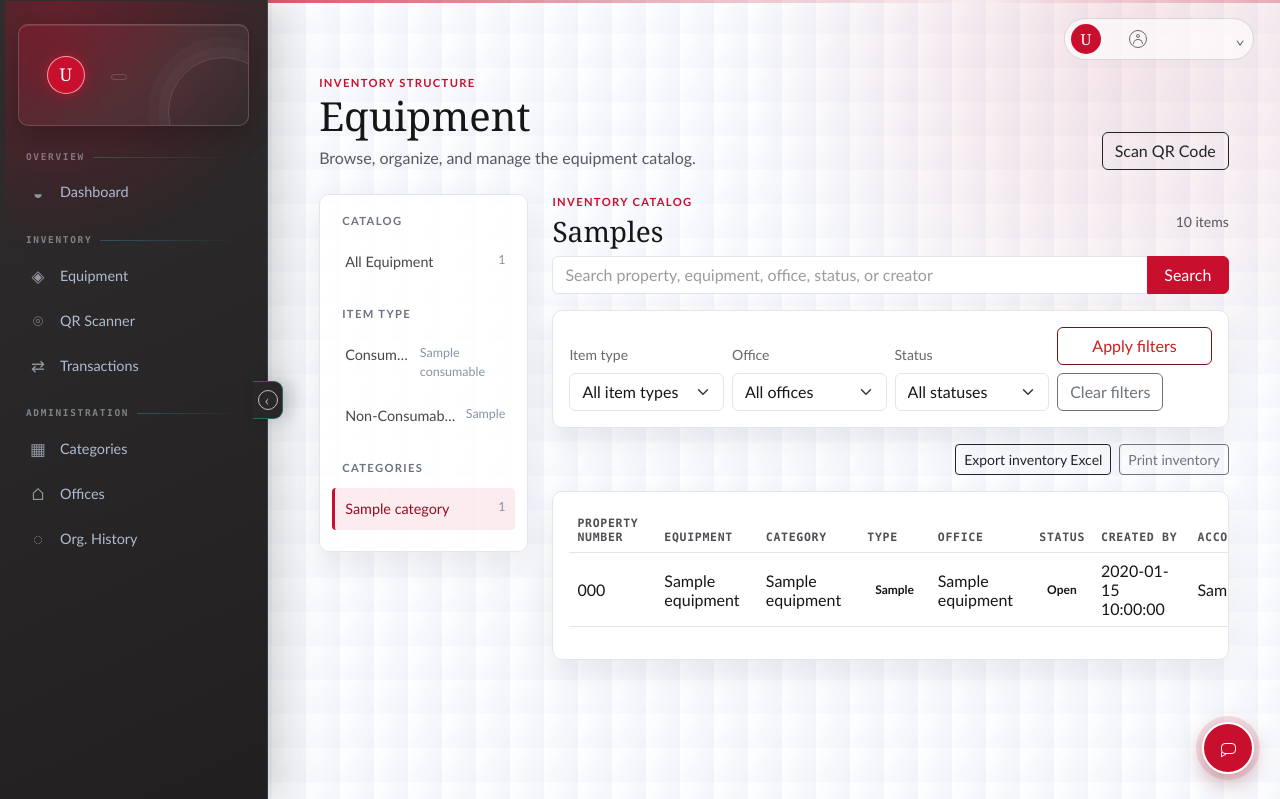
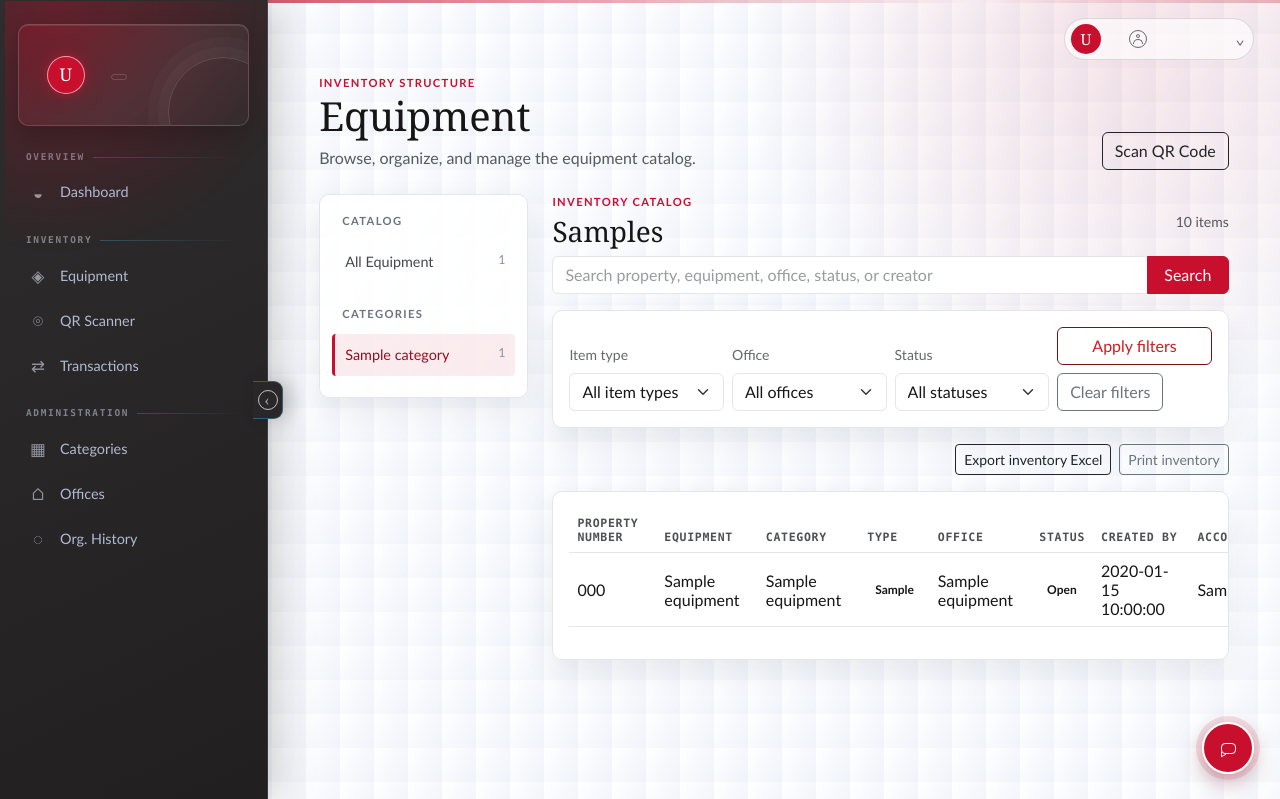
Before and after one commit to RJ-Batiller/ITEMS, a Flask app: template templates/equipment.html in a window 1280 px wide. Shown: the top 799 px of the page. Run offline with Flask 3, Linux system fonts and the light colour scheme; the template is opened without the code that fills it: most values are stand-ins (such as "Sample title", 1, 10 or a date in 2020).

Commit message:
Final words na talga

```diff
--- a/templates/equipment.html
+++ b/templates/equipment.html
@@ -30,11 +30,6 @@
             <span>All Equipment</span>
             <span class="equipment-category-count">{{ categories | sum(attribute='equipment_count') }}</span>
         </a>
-
-        <div class="equipment-sidebar-heading mt-4">Item Type</div>
-        <a href="{{ url_for('equipment', type='Consumable', q=q) }}" class="equipment-category-link {% if selected_item_type == 'Consumable' %}is-active{% endif %}"><span>Consumables</span><span class="equipment-category-count">{{ item_type_counts.get('Consumable', 0) }}</span></a>
-        <a href="{{ url_for('equipment', type='Non-Consumable', q=q) }}" class="equipment-category-link {% if selected_item_type == 'Non-Consumable' %}is-active{% endif %}"><span>Non-Consumables</span><span class="equipment-category-count">{{ item_type_counts.get('Non-Consumable', 0) }}</span></a>
-
         <div class="equipment-sidebar-heading mt-4">Categories</div>
         {% for c in categories %}
         <a
```
